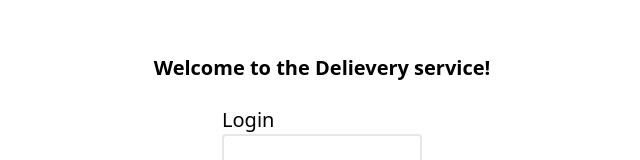
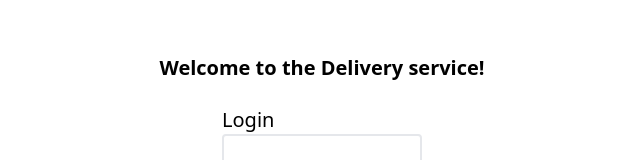
Before and after one commit to mihail-fomin/delievery-map, a React (Vite) app: page / in a window 1280 px wide. Shown: the part 230-390 px from the top of the page, without its empty margins (318-958 px from the left). Built offline with nearby package versions, Linux system fonts and the light colour scheme.

Commit message:
mistakes

```diff
--- a/src/components/signIn/SignIn.jsx
+++ b/src/components/signIn/SignIn.jsx
@@ -9,7 +9,7 @@ export default function SignIn({ signIn }) {
 
 	return (
 		<div className='flex flex-col items-center justify-center h-screen'>
-			<h1 className='font-bold'>Welcome to the Delievery service!</h1>
+			<h1 className='font-bold'>Welcome to the Delivery service!</h1>
 			<Formik
 				initialValues={{ login: '', password: '' }}
 				validate={validateSignIn}
```
